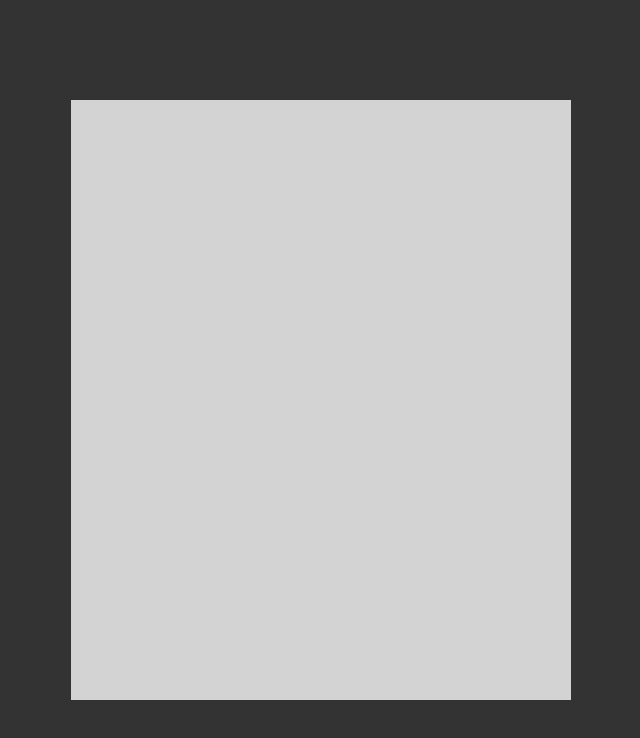
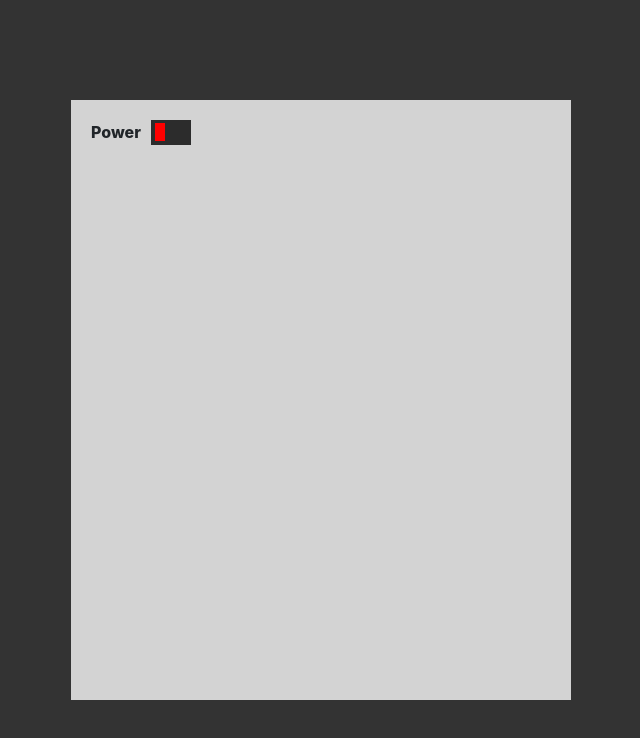
Before and after one commit to chamodyawimansha/drum-machine, a React (Create React App) app: page / in a window 1280 px wide. Shown: the top 738 px of the page, without its empty margins (319-959 px from the left). Built offline with nearby package versions, Linux system fonts and the light colour scheme.

Commit message:
power button created

```diff
--- a/src/App.css
+++ b/src/App.css
@@ -22,38 +22,20 @@
   min-height: 600px;
 }
 
-/* @media (min-width: 576px) {
-  #drum-machine {
-    width: 400px;
-    min-height: 300px;
-  }
-}
-
-@media (min-width: 768px) {
-  #drum-machine {
-    width: 660px;
-    min-height: 300px;
-  }
-} */
-/*
-#drum-machine-panel {
-  display: inline-block;
-}
-
-.switch {
+#power-switch {
   position: relative;
   display: inline-block;
   width: 40px;
   height: 25px;
 }
 
-.switch input {
+#power-switch input {
   opacity: 0;
   width: 0;
   height: 0;
 }
 
-.slider {
+#power-slider {
   position: absolute;
   cursor: pointer;
   top: 0;
@@ -65,7 +47,7 @@
   transition: 0.1s;
 }
 
-.slider:before {
+#power-slider:before {
   position: absolute;
   content: "";
   height: 18px;
@@ -77,39 +59,42 @@
   transition: 0.1s;
 }
 
-input:checked + .slider {
+#power-input:checked + #power-slider {
   background-color: rgb(44, 44, 44);
 }
 
-input:checked + .slider:before {
+#power-input:checked + #power-slider:before {
   background-color: rgb(102, 255, 0);
 }
 
-input:focus + .slider {
+#power-input:focus + #power-slider {
   box-shadow: 0 0 1px rgb(44, 44, 44);
 }
 
-input:checked + .slider:before {
+#power-input:checked + #power-slider:before {
   -webkit-transform: translateX(20px);
   -ms-transform: translateX(20px);
   transform: translateX(20px);
 }
 
-#drum-machine-power {
-  margin-bottom: 20px;
-}
-#drum-machine-power-label {
+#power-label {
   font-weight: 800;
   margin-right: 10px;
   display: inline-block;
 }
+/*
 
-#drum-machine-display {
+
+.panel-item {
+  display: inline-block;
+}
+
+#display {
+  display: inline-block;
   height: 44px;
-  width: 154px;
+  width: 100%;
   background: #868686;
   border: 4px solid #6d6d6d;
-  margin-bottom: 20px;
 }
 
 #drum-machine-mode-label {
--- a/src/App.js
+++ b/src/App.js
@@ -26,8 +26,18 @@ class App extends Component {
   render() {
     return (
       <div id="drum-machine">
-        <div id="switch-panel"></div>
-        <div id="button-panel"></div>
+        <div id="switch-panel">
+          <div id="switch-panel_power">
+            <p id="power-label">Power</p>
+            <label id="power-switch">
+              <input type="checkbox" id="power-input" />
+              <span id="power-slider"></span>
+            </label>
+          </div>
+          <div id="switch-panel_display"></div>
+          <div id="switch-panel_mode"></div>
+          <div id="switch-panel_volume"></div>
+        </div>
       </div>
     );
   }
```
